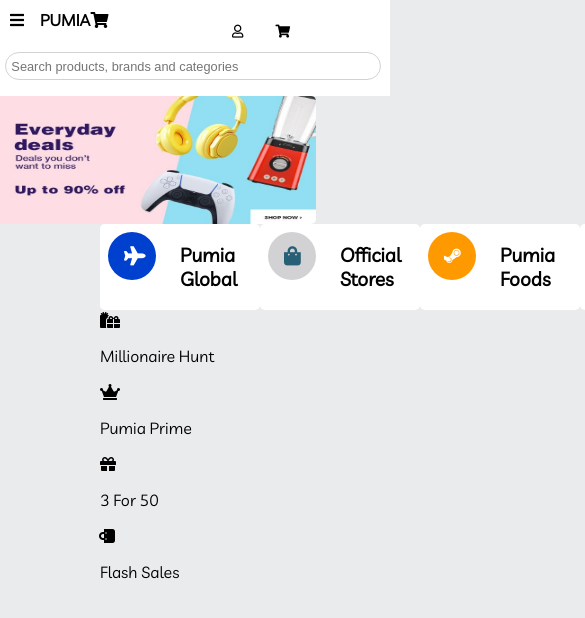
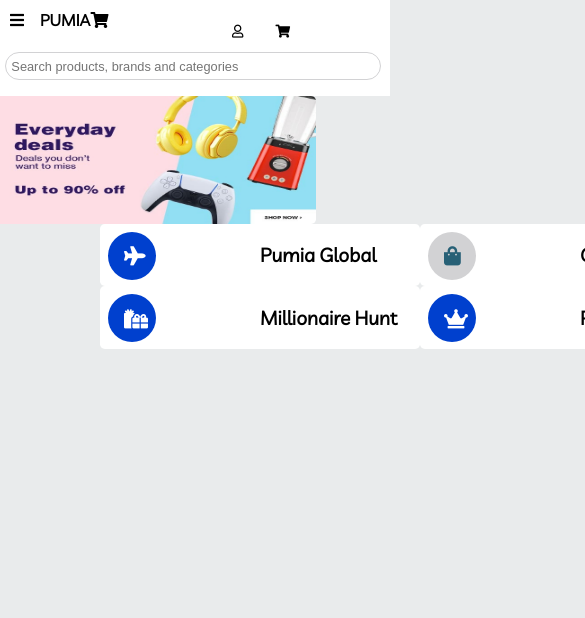
Before and after one commit to naz-coder/Puma, a plain HTML site: page index.html in a window 390 px wide. Shown: the top 618 px of the page, 585 px wide, since content can reach past the window. Drawn offline with Linux system fonts and the light colour scheme.

Commit message:
tab column-2

```diff
--- a/assets/css/main.css
+++ b/assets/css/main.css
@@ -322,6 +322,17 @@ section#tabs .tabs-column-1 .tab-4 i{
     margin-top: 0.4rem;
     color: #ffffff;
 }
+
+section#tabs .tabs-column-2{
+    display: none;
+}
+
+/* section#tabs .tabs-column-2{
+    display: grid;
+    grid-template-columns: 1fr 1fr 1fr 1fr;
+    justify-content: space-between;
+} */
+
 /* @media screen and (max-width: 1440px){
     section#landing ul{
         width: 12.3rem;
@@ -530,7 +541,6 @@ section#tabs .tabs-column-1 .tab-4 i{
     section#landing div.showcase div> img.side-gif2{
         display: none;
     }
-----------------------------------------------
     section#tabs .tabs-column-1{
         display: grid;
         grid-template-columns: 1fr 1fr 1fr 1fr;
@@ -546,7 +556,7 @@ section#tabs .tabs-column-1 .tab-4 i{
 
     section#tabs .tabs-column-1 .tab-1{
         border-radius: 0.3rem;
-        width: 10rem;
+        width: 20rem;
         display: grid;
         grid-template-columns: 1fr 1fr;
         background: #ffffff;
@@ -572,7 +582,7 @@ section#tabs .tabs-column-1 .tab-4 i{
 
     section#tabs .tabs-column-1 .tab-2{
         border-radius: 0.3rem;
-        width: 10rem;
+        width: 20rem;
         display: grid;
         grid-template-columns: 1fr 1fr;
         background: #ffffff;
@@ -598,7 +608,7 @@ section#tabs .tabs-column-1 .tab-4 i{
 
     section#tabs .tabs-column-1 .tab-3{
         border-radius: 0.3rem;
-        width: 10rem;
+        width: 20rem;
         display: grid;
         grid-template-columns: 1fr 1fr;
         background: #ffffff;
@@ -624,7 +634,7 @@ section#tabs .tabs-column-1 .tab-4 i{
 
     section#tabs .tabs-column-1 .tab-4{
         border-radius: 0.3rem;
-        width: 10rem;
+        width: 20rem;
         display: grid;
         grid-template-columns: 1fr 1fr;
         background: #ffffff;
@@ -647,4 +657,118 @@ section#tabs .tabs-column-1 .tab-4 i{
         margin-top: 0.4rem;
         color: #ffffff;
     }
+
+    section#tabs .tabs-column-2{
+        display: grid;
+        grid-template-columns: 1fr 1fr 1fr 1fr;
+        justify-content: space-between;
+    }
+
+    section#tabs .tabs-column-2 p{
+        font-size: 1.2rem;
+        font-weight: bold;
+        margin-right: 1rem;
+    }
+
+    section#tabs .tabs-column-2 .tab-5{
+        border-radius: 0.3rem;
+        width: 20rem;
+        display: grid;
+        grid-template-columns: 1fr 1fr;
+        background: #ffffff;
+        font-size: 1.2rem;
+    }
+
+    section#tabs .tabs-column-2 .tab-5 div.icon{
+        background-color: #0040CE;
+        width: 1rem;
+        height: 2.5rem;
+        padding-left: 2rem;
+        padding-top: 0.5rem;
+        border-radius: 5rem 5rem 5rem 5rem;
+        margin-top: 0.5rem;
+        margin-left: 0.5rem;
+    }
+
+    section#tabs .tabs-column-2 .tab-5 i{
+        margin-left: -1rem;
+        margin-top: 0.4rem;
+        color: #ffffff;
+    }
+
+    section#tabs .tabs-column-2 .tab-6{
+        border-radius: 0.3rem;
+        width: 20rem;
+        display: grid;
+        grid-template-columns: 1fr 1fr;
+        background: #ffffff;
+        font-size: 1.2rem;
+    }
+
+    section#tabs .tabs-column-2 .tab-6 div.icon{
+        background-color: #0040CE;
+        width: 1rem;
+        height: 2.5rem;
+        padding-left: 2rem;
+        padding-top: 0.5rem;
+        border-radius: 5rem 5rem 5rem 5rem;
+        margin-top: 0.5rem;
+        margin-left: 0.5rem;
+    }
+
+    section#tabs .tabs-column-2 .tab-6 i{
+        margin-left: -1rem;
+        margin-top: 0.4rem;
+        color: #ffffff;
+
+    }section#tabs .tabs-column-2 .tab-7{
+        border-radius: 0.3rem;
+        width: 20rem;
+        display: grid;
+        grid-template-columns: 1fr 1fr;
+        background: #ffffff;
+        font-size: 1.2rem;
+    }
+
+    section#tabs .tabs-column-2 .tab-7 div.icon{
+        background-color: #0040CE;
+        width: 1rem;
+        height: 2.5rem;
+        padding-left: 2rem;
+        padding-top: 0.5rem;
+        border-radius: 5rem 5rem 5rem 5rem;
+        margin-top: 0.5rem;
+        margin-left: 0.5rem;
+    }
+
+    section#tabs .tabs-column-2 .tab-7 i{
+        margin-left: -1rem;
+        margin-top: 0.4rem;
+        color: #ffffff;
+
+    }section#tabs .tabs-column-2 .tab-8{
+        border-radius: 0.3rem;
+        width: 20rem;
+        display: grid;
+        grid-template-columns: 1fr 1fr;
+        background: #ffffff;
+        font-size: 1.2rem;
+    }
+
+    section#tabs .tabs-column-2 .tab-8 div.icon{
+        background-color: #0040CE;
+        width: 1rem;
+        height: 2.5rem;
+        padding-left: 2rem;
+        padding-top: 0.5rem;
+        border-radius: 5rem 5rem 5rem 5rem;
+        margin-top: 0.5rem;
+        margin-left: 0.5rem;
+    }
+
+    section#tabs .tabs-column-2 .tab-8 i{
+        margin-left: -1rem;
+        margin-top: 0.4rem;
+        color: #ffffff;
+    }
 }
--- a/index.html
+++ b/index.html
@@ -136,19 +136,19 @@
         </div>
         <div class="tabs-column-2 show-on-small">
             <div class="tab-5">
-                <div class="class"><i class="fas fa-gifts"></i></div>
+                <div class="icon"><i class="fas fa-gifts"></i></div>
                 <div><p>Millionaire Hunt</p></div>
             </div>
             <div class="tab-6">
-                <div class="class"><i class="fas fa-crown"></i></div>
+                <div class="icon"><i class="fas fa-crown"></i></div>
                 <div><p>Pumia Prime</p></div>
             </div>
             <div class="tab-7">
-                <div class="class"><i class="fas fa-gift"></i></div>
+                <div class="icon"><i class="fas fa-gift"></i></div>
                 <div><p>3 For 50</p></div>
             </div>
             <div class="tab-8">
-                <div class="class"><i class="fas fa-shopping-bag fa-rotate-270"></i></div>
+                <div class="icon"><i class="fas fa-shopping-bag fa-rotate-270"></i></div>
                 <div><p>Flash Sales</p></div>
             </div>
         </div>
```
